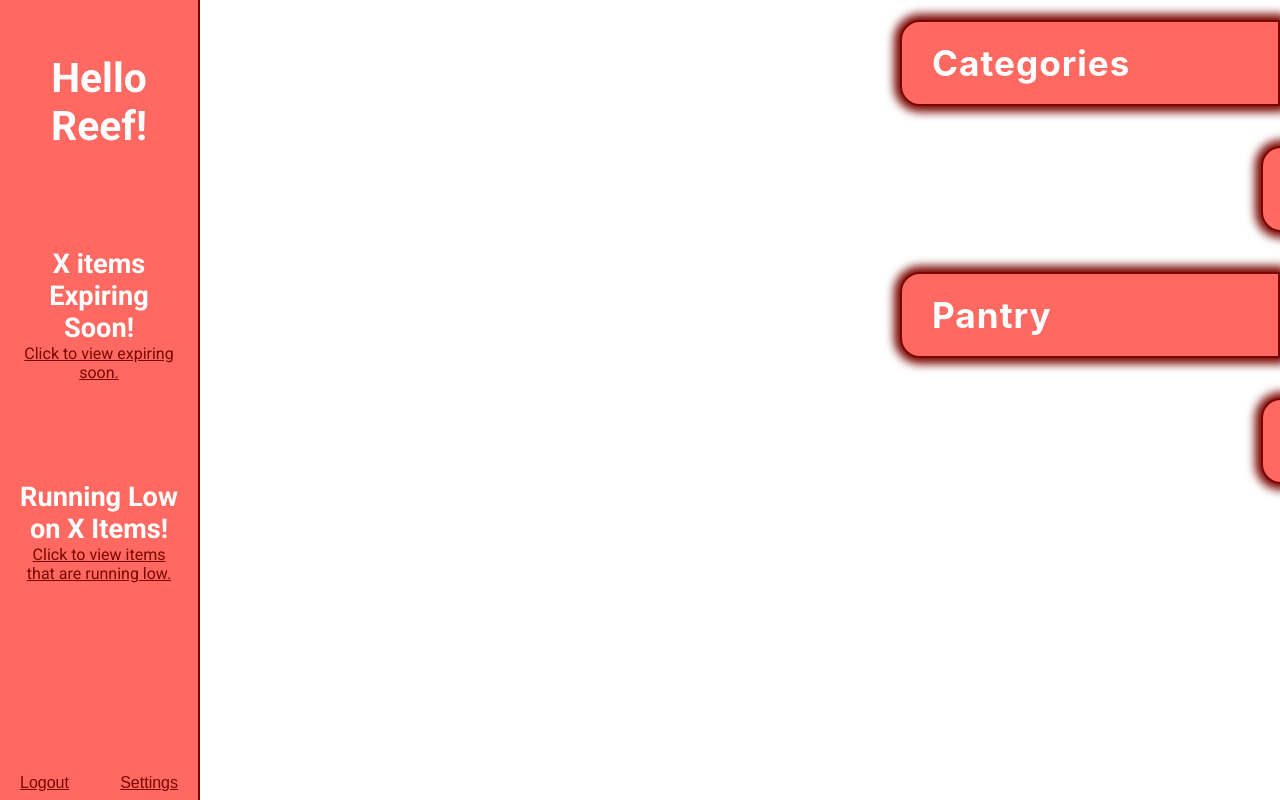
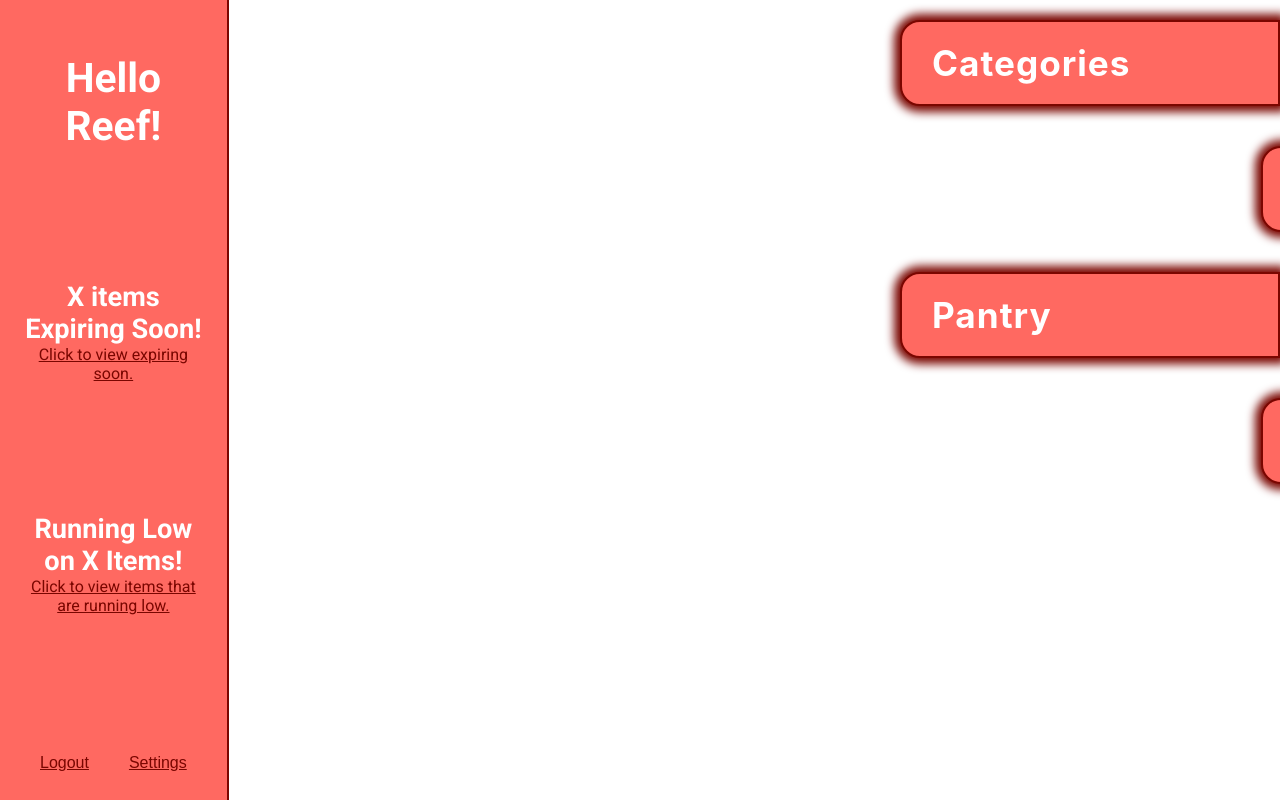
Before and after one commit to ReefHoldinga/WhatsInMyFridge, a React (Create React App) app in the folder client/: page /home in a window 1280 px wide. Shown: the top 800 px of the page. Built offline with nearby package versions, Linux system fonts and the light colour scheme; the HTML template or start-up script is replaced by a standard one.

Commit message:
Redid logout and settings button's design

```diff
--- a/client/src/pages/Home.js
+++ b/client/src/pages/Home.js
@@ -100,12 +100,10 @@ const Home = () => {
               Running Low on X Items!
               <ol className="click-me">Click to view items that are running low.</ol>
             </li>
-            <li className="settings">
+            <div className="nav-btn-container">
+              <button>Logout</button>
               <button>Settings</button>
-            </li>
-            <li className="logout">
-              <button>Logout</button>
-            </li>
+            </div>
           </ul>
         </nav>
 
--- a/client/src/pages/styles/Home.css
+++ b/client/src/pages/styles/Home.css
@@ -72,58 +72,39 @@ ul, li, ol {
 
 .navbar ol.click-me:hover {
   font-weight: bold;
+  cursor: pointer;
 }
 
 .navbar ol.click-me:active, .navbar button:active {
   transform: scale(0.98);
 }
 
-.navbar .logout button {
+.nav-btn-container {
+  display: flex;
+  align-items: center;
+  justify-content: space-between;
+}
+
+.nav-btn-container button {
   text-decoration: underline;
   color: rgba(122, 6, 0);
   background-color: rgba(255, 105, 97);
   border: none;
   padding: 8px 20px;
   font-size: 1rem;
-  position: absolute;
   left: 0;
   bottom: 0;
 }
 
-.navbar .settings button {
+.nav-btn-container button:hover {
   text-decoration: underline;
-  color: rgba(122, 6, 0);
-  background-color: rgba(255, 105, 97);
-  border: none;
-  padding: 8px 20px;
-  font-size: 1rem;
-  position: absolute;
-  right: 0;
-  bottom: 0;
-}
-
-.logout {
-  align-self: center;
+  font-weight: bold;
+  scale: calc(1.1);
+  cursor: pointer;
 }
 
 .navbar h1 {
   margin-bottom: 0px;
-}
-
-.navbar .logout button:hover {
-  text-decoration: none;
-  color: white;
-  background-color: rgba(122, 6, 0);
-  border: 2px solid rgba(122, 6, 0);
-  border-top-right-radius: 8px;
-}
-
-.navbar .settings button:hover {
-  text-decoration: none;
-  color: white;
-  background-color: rgba(122, 6, 0);
-  border: 2px solid rgba(122, 6, 0);
-  border-top-left-radius: 8px;
 }
 
 .add {
@@ -149,6 +130,7 @@ ul, li, ol {
 .add i:hover {
   color: rgba(122, 6, 0);
   scale: calc(1.02);
+  cursor: pointer;
 }
 
 .form-nav-container {
@@ -184,10 +166,12 @@ ul, li, ol {
 
 .add form input:hover::placeholder, .add form input:focus::placeholder {
   color: rgba(122, 6, 0);
+  cursor: pointer;
 }
 
 .add form input:hover {
   border-bottom: rgba(122, 6, 0) solid;
+  cursor: pointer;
 }
 
 .add form input:focus {
@@ -262,6 +246,7 @@ ul, li, ol {
 .storage.inactive:hover {
   transform: translateX(0%);
   transition: transform 0.2s ease-in;
+  cursor: pointer;
 }
 
 .storage h2 {
```
